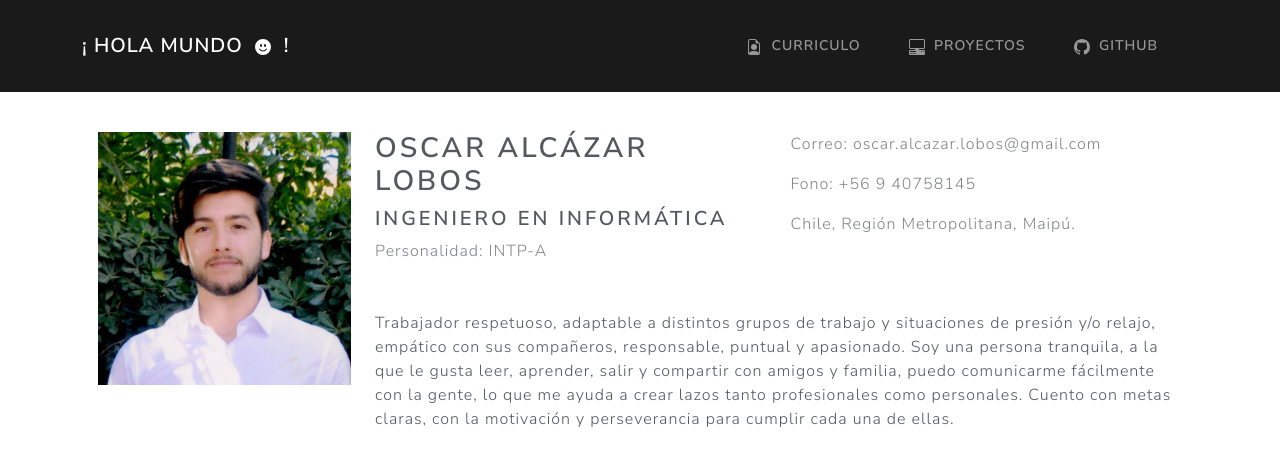
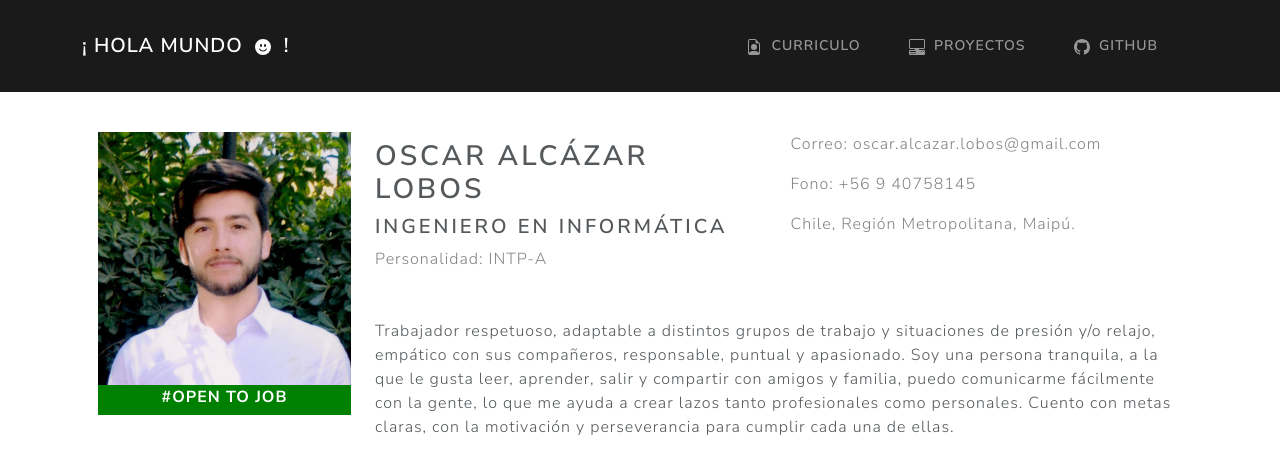
Before and after one commit to racsorazaclasobol/portafolio-code, a Next.js app: page /proyectos in a window 1280 px wide. Shown: the top 465 px of the page. Built offline with nearby package versions, Linux system fonts and the light colour scheme.

Commit message:
style fixs

```diff
--- a/components/DescExperiencias.jsx
+++ b/components/DescExperiencias.jsx
@@ -23,7 +23,7 @@ export const DescExperiencias = ( {experiencia} ) => {
                 <div className="row">
                     {
                         tecnologias.map( elem => (
-                            <div className="col-3">
+                            <div className="col-6 col-md-3">
                                 <p className="text-center fs-6 bg-info w-100 fw-bold mx-1 my-1 px-1 py-1" style={{ color: 'white' }} >{ elem }</p>
                             </div>
                         ) )
--- a/components/Header.jsx
+++ b/components/Header.jsx
@@ -7,10 +7,13 @@ const Header = () => {
 						<div className="row">
 							<div className="col-md-3">
 								<img src="/profile.jfif" className="img-fluid"/>
+								<div style={{ backgroundColor: 'green', height:'30px',  textAlign: 'center' }}>
+									<p style={{ color: 'white', fontWeight:'bold' }}> #OPEN TO JOB </p>
+								</div>
 							</div>
 							<div className="col-md-9">
 								<div className="row">
-									<div className="col-md-6">
+									<div className="col-md-6 mt-2">
 										<h2>Oscar Alcázar Lobos</h2>
 										<h4>Ingeniero en Informática</h4>
 										<p className="text-muted"> Personalidad: INTP-A </p>
```
